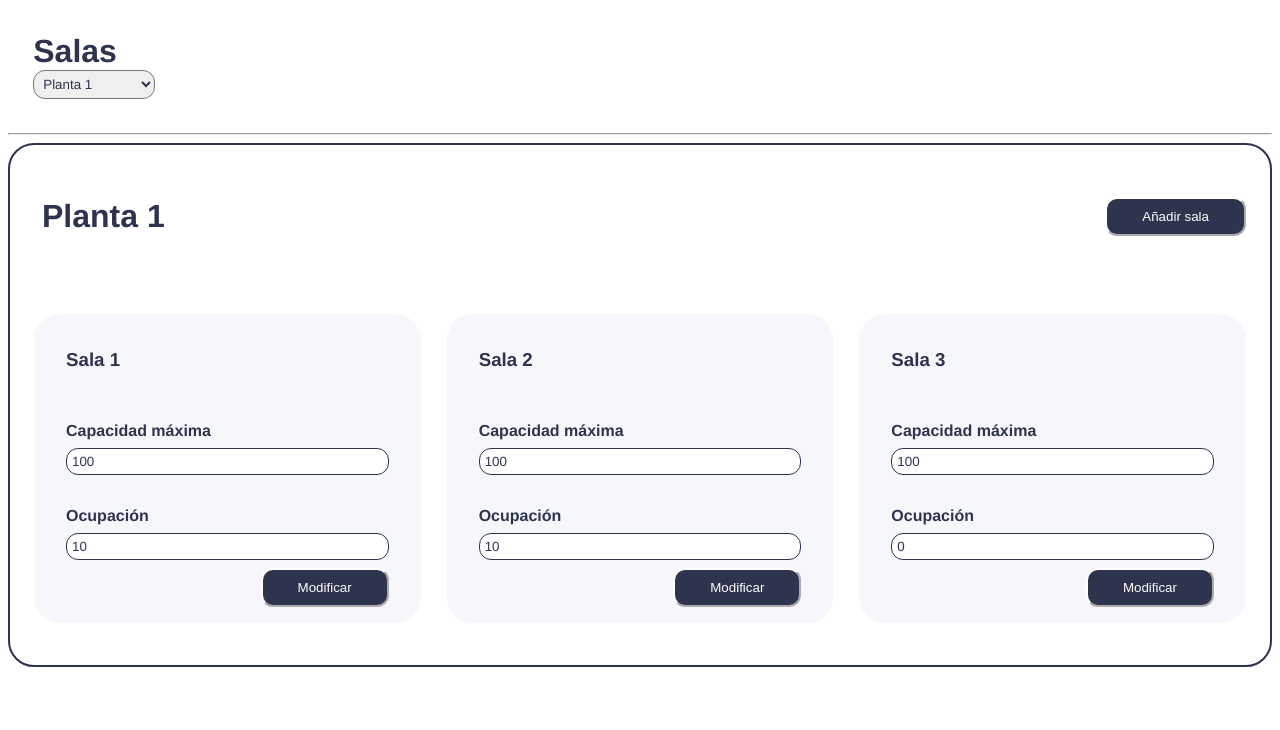
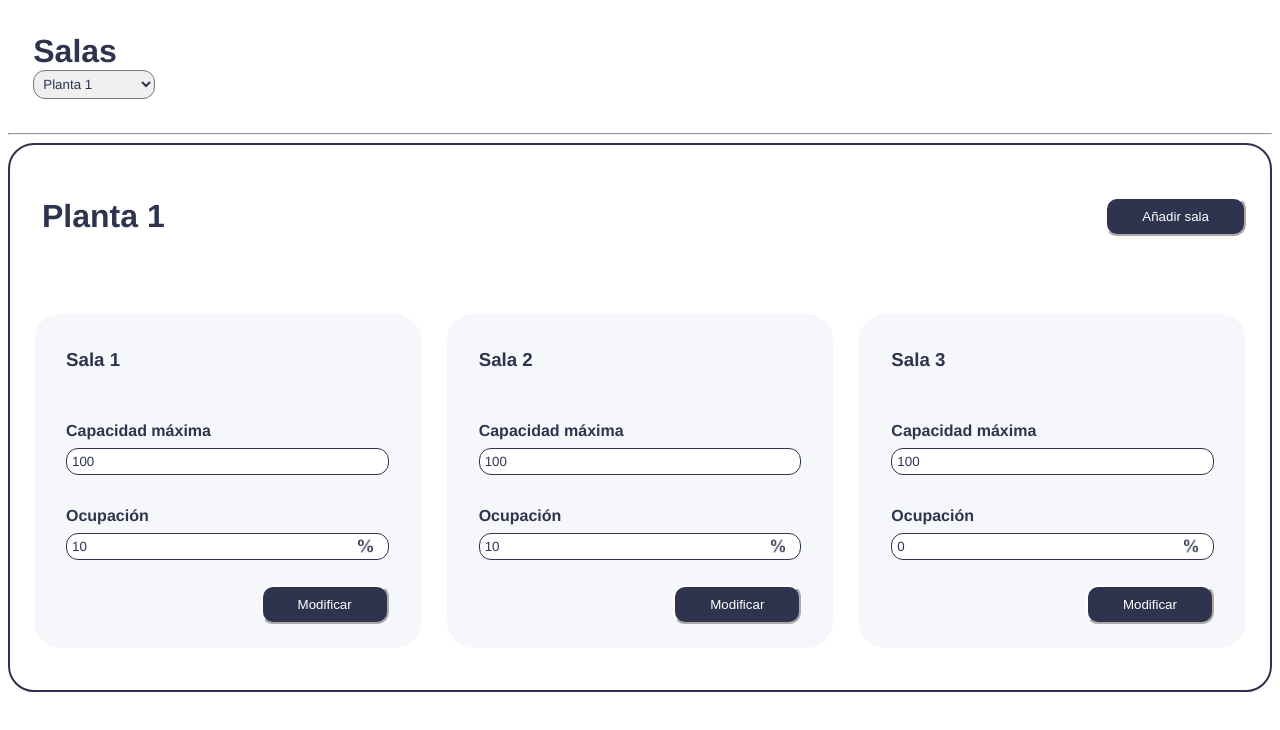
Before and after one commit to Silvia-loza/proyecto-salas, an Angular app: page / in a window 1280 px wide. Shown: the top 730 px of the page. Built offline with nearby package versions, Linux system fonts and the light colour scheme.

Commit message:
fix: add % symbol to input

```diff
--- a/src/app/elements/input/input.component.html
+++ b/src/app/elements/input/input.component.html
@@ -2,12 +2,12 @@
  <label for="max" class="my-label">{{maxLabel}}</label>
  <input class="my-input" name="max" id="max" type="number" value={{max}} [(ngModel)]="max">
 
+ <label for="ocupacion" class="my-label">{{ocupaLabel}}</label>
+ <div class="input-group">
+ <input class="my-input" name="ocupacion" id="ocupacion" type="number" value={{ocupacion}} [(ngModel)]="ocupacion">
+ <img src="../../../assets/percentage2.png" class="icon">
+</div>
 
- <div class="input-group">
- <label for="ocupacion" class="my-label">{{ocupaLabel}}</label>
- <input class="my-input" name="ocupacion" id="ocupacion" type="number" value={{ocupacion}} [(ngModel)]="ocupacion">
- <!-- <label class="input-group-addon" for="ocupation">%</label>  -->
-</div>
  <!-- <div class="botones"> -->
  <app-button (click)="modificarSala(id, ocupacion, max)"></app-button>
  <!-- <app-button [label]="'Borrar'"></app-button> -->
--- a/src/app/elements/input/input.component.scss
+++ b/src/app/elements/input/input.component.scss
@@ -8,28 +8,39 @@
    padding: 5px;
 
 }
-.input-group {
-    display:flex;
-    flex-direction: column;
-}
+
+
+
+
 label {
     margin-top: 2rem;
     margin-bottom: 0.5rem;
     font-weight: 600;
 }
 app-button {
-     align-self: flex-end;
-    margin-top:0.5em;
+    align-self: flex-end;
+    margin: 2em 0 0.5em 0;
 }
 .botones {
     display: flex;
     flex-direction: row-reverse;
 }
-.input-group-addon {
-    position: absolute;
-    width: 10rem;
-    margin-left: 13rem;
-    margin-top: 4rem;
-    color: var(--color-main);
-    z-index: 99;
+.icon {
+    width: 0.9em;
+    height: auto;
+    margin-top: -1.3em;
+    align-self: end;
+    margin-right: 1rem;
 }
+.input-group {
+    display:flex;
+    flex-direction: column;
+}
+@media screen and (max-width: 990px){
+    .icon {
+     width: 0.8em;
+     height: auto;
+     margin-top: -1em;
+
+    }
+}
```
Also changed, not shown: src/assets/percentage2.png (added).
